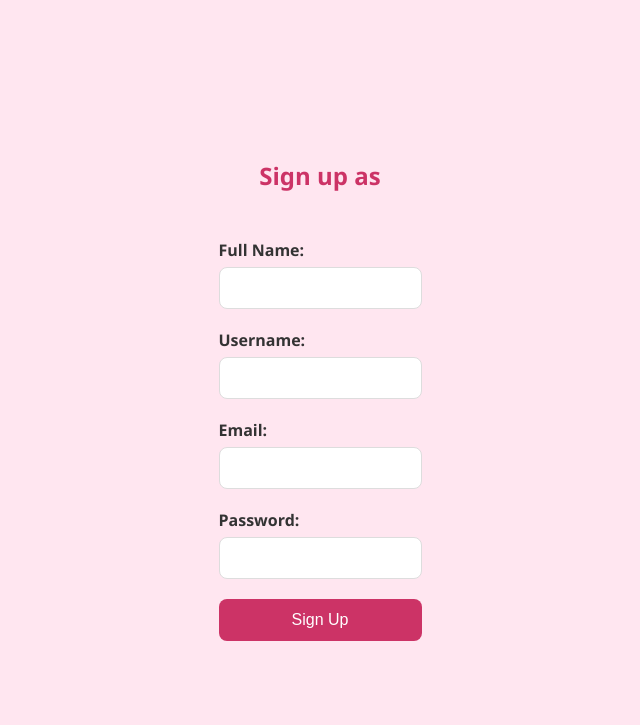
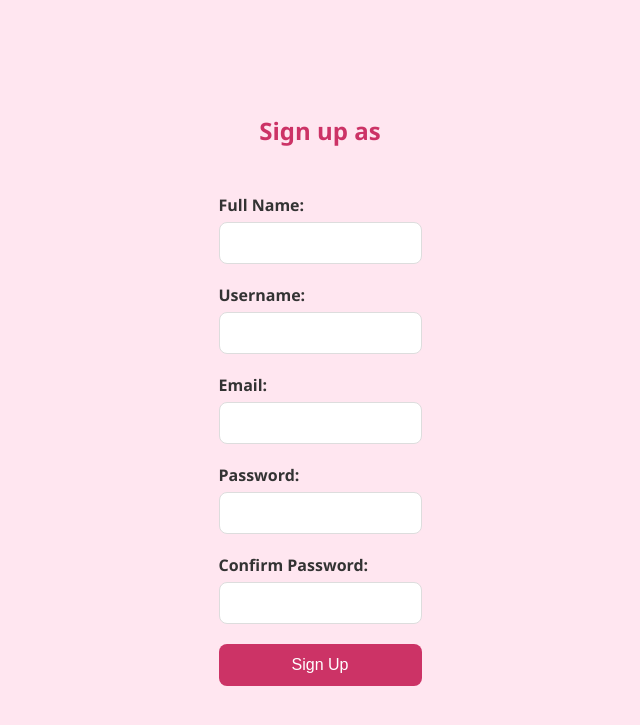
Before and after one commit to CynthiaWKamau/Postpartumwellnessapp, a PHP site: page /signup.php in a window 1280 px wide. Shown: the top 725 px of the page, without its empty margins (320-960 px from the left). Run offline with PHP 8.4, Linux system fonts and the light colour scheme.

Commit message:
working on establishing connection between database and signup page

```diff
--- a/Frontend/signup.php
+++ b/Frontend/signup.php
@@ -11,12 +11,12 @@ $role=$_POST['role']??'';
 <body>
 
   <link rel="stylesheet" href="signup.css">
-  <input type="hidden" name="role" value="<?= htmlspecialchars($role) ?>">
 
   <div class="singup">
    <h2>Sign up as <?= htmlspecialchars($role) ?></h2>
   <br>
       <form action="signup.php" method="post" autocomplete="off">
+
             <label for="fullname">Full Name:</label>
             <input type="text" name="name" id="name" required><br>
 
@@ -29,6 +29,12 @@ $role=$_POST['role']??'';
             <label for="password">Password:</label>
             <input type="password" name="password" id="password" required><br>
 
+            <label for="confirm_password">Confirm Password:</label>
+            <input type="password" name="confirm_password" required><br>
+
+            <input type="hidden" name="role" value="<?= htmlspecialchars($role) ?>">
+
+
             <button type="submit" name="submit">Sign Up</button>
         </form>
 
@@ -39,15 +45,25 @@ $role=$_POST['role']??'';
 require 'db_connection.php';
 
  if ($_SERVER["REQUEST_METHOD"] == "POST") {
-        if (isset($_POST["name"], $_POST["username"], $_POST["email"], $_POST["password"])) {
+        if (isset($_POST["name"], $_POST["username"], $_POST["email"], $_POST["password"], $_POST["confirm_password"],$_POST["role"])) {
             $name = $_POST["name"];
             $username = $_POST["username"];
             $email = $_POST["email"];
             $password = $_POST["password"];
+            $confirm_password = $_POST["confirm_password"];
+            $role = $_POST["role"];
+            $created_at = date("Y-m-d H:i:s");
 
-            if ($password !== $password) {
+            //Password match validation
+            if ($password !== $confirm_password) {
                 echo "<script>alert('Passwords do not match');</script>";
-            } else {
+                exit();
+            }
+
+            //Hash password for security
+            $hashed_password = password_hash($password, PASSWORD_DEFAULT);
+
+            //Check if username or email already exists
                 $stmt = $conn->prepare("SELECT * FROM registration WHERE username=? OR email=?");
                 $stmt->bind_param("ss", $username, $email);
                 $stmt->execute();
@@ -56,8 +72,9 @@ require 'db_connection.php';
                 if ($result->num_rows > 0) {
                     echo "<script>alert('Username or Email has been taken');</script>";
                 } else {
-                    $stmt = $conn->prepare("INSERT INTO registration (name, username, email, password) VALUES (?, ?, ?, ?)");
-                    $stmt->bind_param("ssss", $name, $username, $email, $password);
+                    //Insert new user into database
+                    $stmt = $conn->prepare("INSERT INTO registration (name, username, email, password, role,created_at) VALUES (?, ?, ?, ?, ?, ?)");
+                    $stmt->bind_param("ssssss", $name, $username, $email, $hashed_password,$role, $created_at);
 
                     if ($stmt->execute()) {
                         echo "<script>alert('Registration Successful');</script>";
@@ -68,7 +85,6 @@ require 'db_connection.php';
                 $stmt->close();
             }
         }
-    }
     ?>
 </body>
 </html>
```
